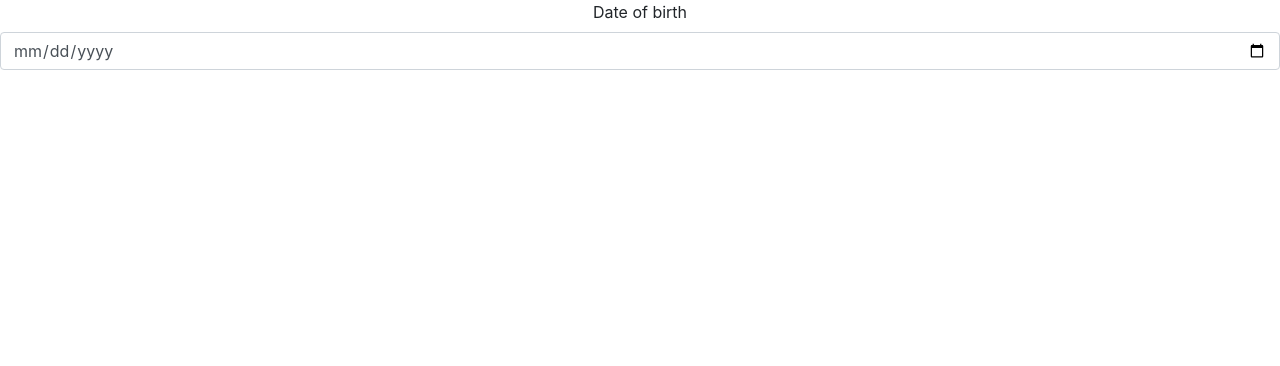
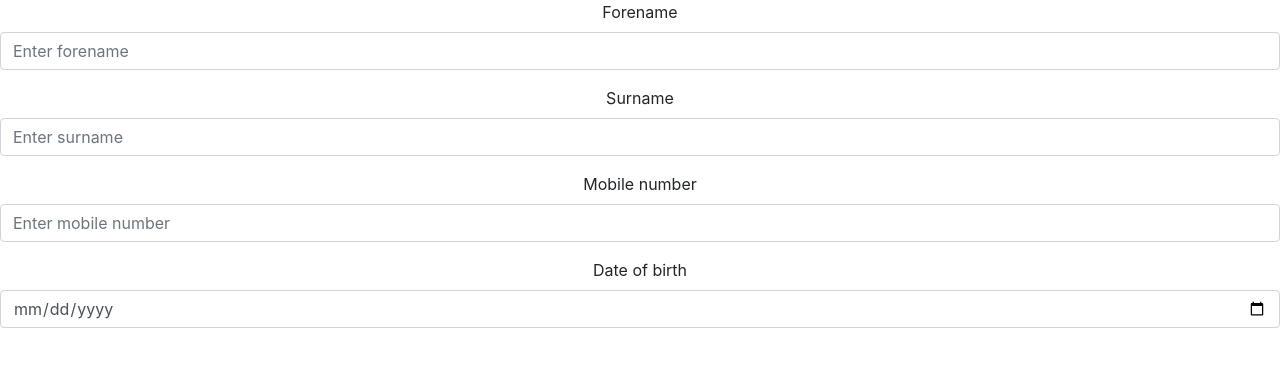
Before and after one commit to nina-rafieifar/ClockWorkHac2019, a React (Create React App) app in the folder OutReach/outreach.ui/: page / in a window 1280 px wide. Shown: the top 366 px of the page. Built offline with nearby package versions, Linux system fonts and the light colour scheme.

Commit message:
Add more fields to registration page

```diff
--- a/OutReach/outreach.ui/src/components/registration.tsx
+++ b/OutReach/outreach.ui/src/components/registration.tsx
@@ -1,20 +1,47 @@
 import React from "react";
 import Form from "react-bootstrap/Form";
+import { string } from "prop-types";
 
 interface IRegistrationProps {
-  dateOfBirth?: any
 }
 interface IRegistrationState {
-  dateOfBirth: any
+  forename: string
+  surname: string
+  mobileNumber: string
+  dateOfBirth: string
 }
 
 export class Registration extends React.Component<IRegistrationProps, IRegistrationState> {
   constructor(props: IRegistrationProps, context?: IRegistrationState) {
     super(props, context);
     this.state = {
-      dateOfBirth: props.dateOfBirth
+      forename: "",
+      surname: "",
+      mobileNumber: "",
+      dateOfBirth: ""
     };
+    this.handleForenameChange = this.handleForenameChange.bind(this);
+    this.handleSurnameChange = this.handleSurnameChange.bind(this);
+    this.handleMobileNumberChange = this.handleMobileNumberChange.bind(this);
     this.handleDateOfBirthChange = this.handleDateOfBirthChange.bind(this);
+  }
+
+  protected handleForenameChange({ target }: any) {
+    this.setState({
+      forename: target.value
+    });
+  }
+
+  protected handleSurnameChange({ target }: any) {
+    this.setState({
+      surname: target.value
+    });
+  }
+
+  protected handleMobileNumberChange({ target }: any) {
+    this.setState({
+      mobileNumber: target.value
+    });
   }
 
   protected handleDateOfBirthChange({ target }: any) {
@@ -30,6 +57,30 @@ export class Registration extends React.Component<IRegistrationProps, IRegistrat
     return (
       <div>
         <Form>
+          <Form.Group controlId="formForename">
+            <Form.Label>Forename</Form.Label>
+            <Form.Control
+              type="text"
+              placeholder="Enter forename"
+              onChange={this.handleForenameChange}
+            />
+          </Form.Group>
+          <Form.Group controlId="formSurname">
+            <Form.Label>Surname</Form.Label>
+            <Form.Control
+              type="text"
+              placeholder="Enter surname"
+              onChange={this.handleSurnameChange}
+            />
+          </Form.Group>
+          <Form.Group controlId="formMobileNumber">
+            <Form.Label>Mobile number</Form.Label>
+            <Form.Control
+              type="text"
+              placeholder="Enter mobile number"
+              onChange={this.handleMobileNumberChange}
+            />
+          </Form.Group>
           <Form.Group controlId="formDateOfBirth">
             <Form.Label>Date of birth</Form.Label>
             <Form.Control
```
